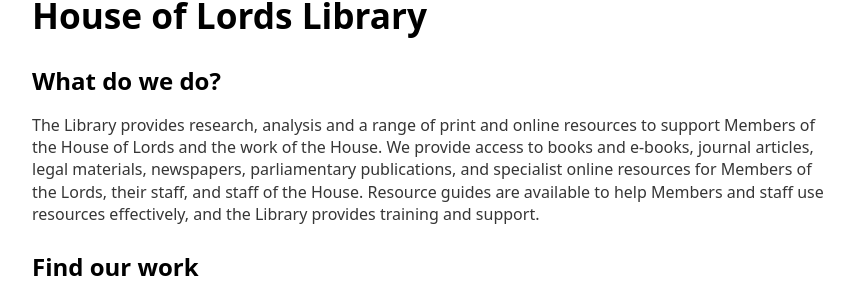
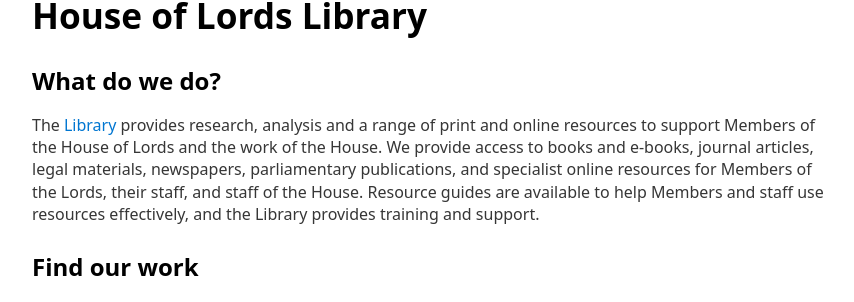
Before and after one commit to ukparliament/commons-library-open-day, a Jekyll site: the page built from 2025/hllibrary/index.md, in a window 1280 px wide. Shown: the part 201-503 px from the top of the page, without its empty margins (208-1062 px from the left). Built offline with Jekyll 4.4.1, drawn with Linux system fonts in a browser that asks for light colours; our own code applies the rules of GitHub Pages for plain Markdown files; part of the change alters nothing that is shown.

Commit message:
top link

```diff
--- a/2025/hllibrary/index.md
+++ b/2025/hllibrary/index.md
@@ -3,7 +3,7 @@
 # House of Lords Library
 
 ## What do we do?
-The Library provides research, analysis and a range of print and online resources to support Members of the House of Lords and the work of the House. We provide access to books and e-books, journal articles, legal materials, newspapers, parliamentary publications, and specialist online resources for Members of the Lords, their staff, and staff of the House. Resource guides are available to help Members and staff use resources effectively, and the Library provides training and support.
+The [Library](https://lordslibrary.parliament.uk/) provides research, analysis and a range of print and online resources to support Members of the House of Lords and the work of the House. We provide access to books and e-books, journal articles, legal materials, newspapers, parliamentary publications, and specialist online resources for Members of the Lords, their staff, and staff of the House. Resource guides are available to help Members and staff use resources effectively, and the Library provides training and support.
 
 ## Find our work
 
```
